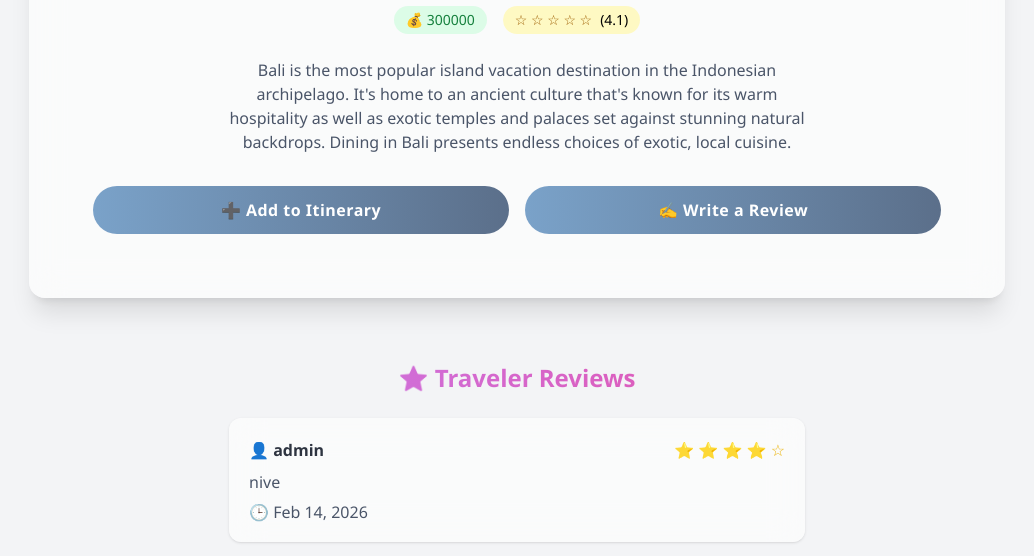
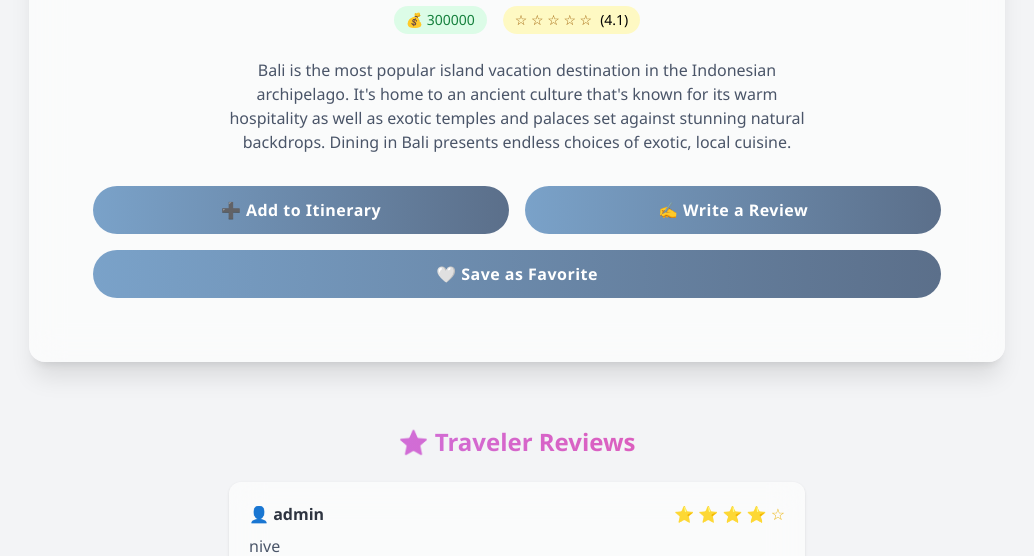
Before and after one commit to Lokesh19-PP/Travel-Planner-Webapp, a Django app: a page that uses core/templates/core/destination_detail.html in a window 1280 px wide. Shown: the part 768-1324 px from the top of the page, without its empty margins (123-1157 px from the left). Run offline with Django 4.2, Linux system fonts and the light colour scheme; a user stored in the database is signed in; data comes from the database, SQL or seed files in the repository; some libraries are stand-ins or nearby versions.

Commit message:
feat: add favorite button in destination detail template

```diff
--- a/core/templates/core/destination_detail.html
+++ b/core/templates/core/destination_detail.html
@@ -49,6 +49,27 @@
                         ✍️ Write a Review
                     </a>
                 </div>
+
+                <!-- Favorite Button -->
+                {% if user.is_authenticated %}
+                <div class="mt-4 text-center">
+                    {% if is_favorite %}
+                        <form method="POST" action="{% url 'remove_favorite' destination.id %}">
+                            {% csrf_token %}
+                            <button type="submit" class="btn bg-red-500 hover:bg-red-600 text-white px-6 sm:px-8 py-2 sm:py-3 rounded-full text-sm sm:text-base">
+                                ❤️ Remove from Favorites
+                            </button>
+                        </form>
+                    {% else %}
+                        <form method="POST" action="{% url 'add_favorite' destination.id %}">
+                            {% csrf_token %}
+                            <button type="submit" class="btn bg-pink-500 hover:bg-pink-600 text-white px-6 sm:px-8 py-2 sm:py-3 rounded-full text-sm sm:text-base">
+                                🤍 Save as Favorite
+                            </button>
+                        </form>
+                    {% endif %}
+                </div>
+                {% endif %}
             </div>
         </div>
 
```
